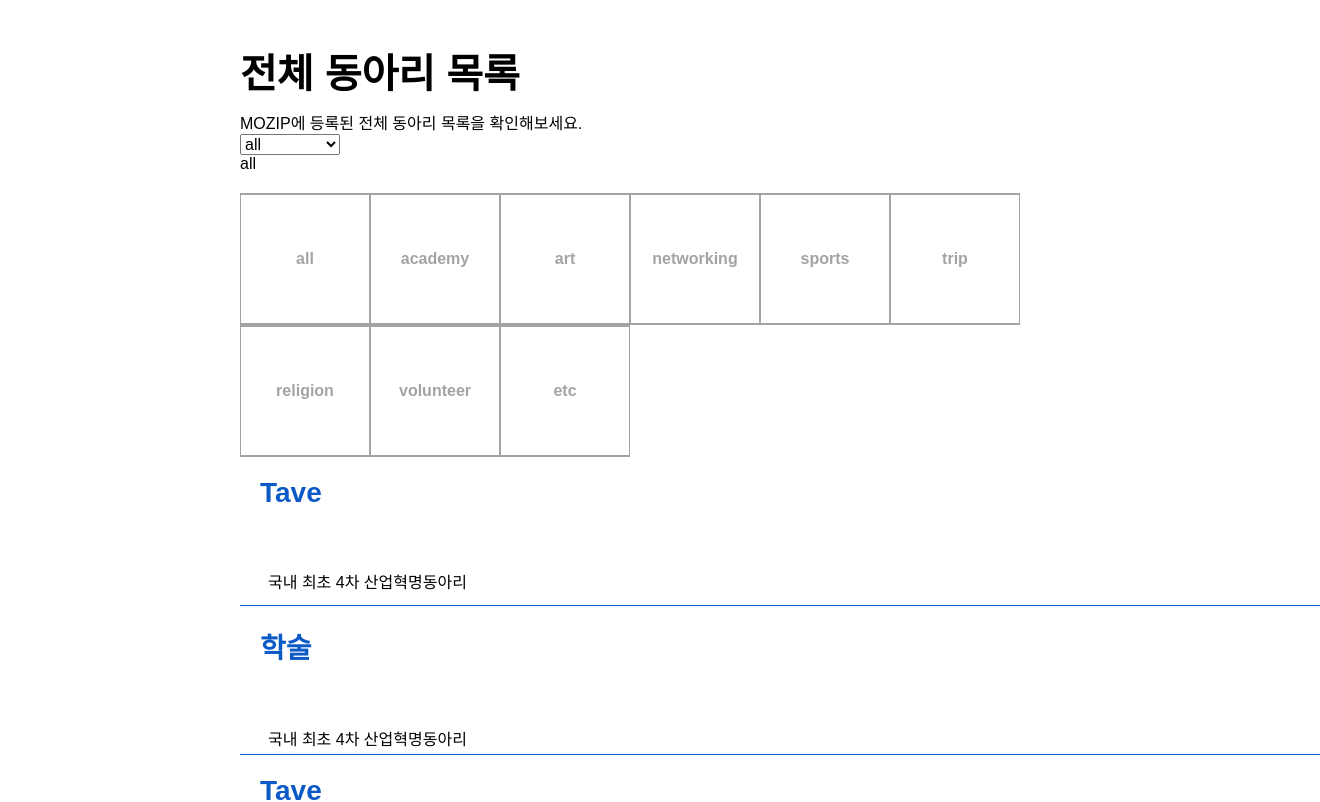
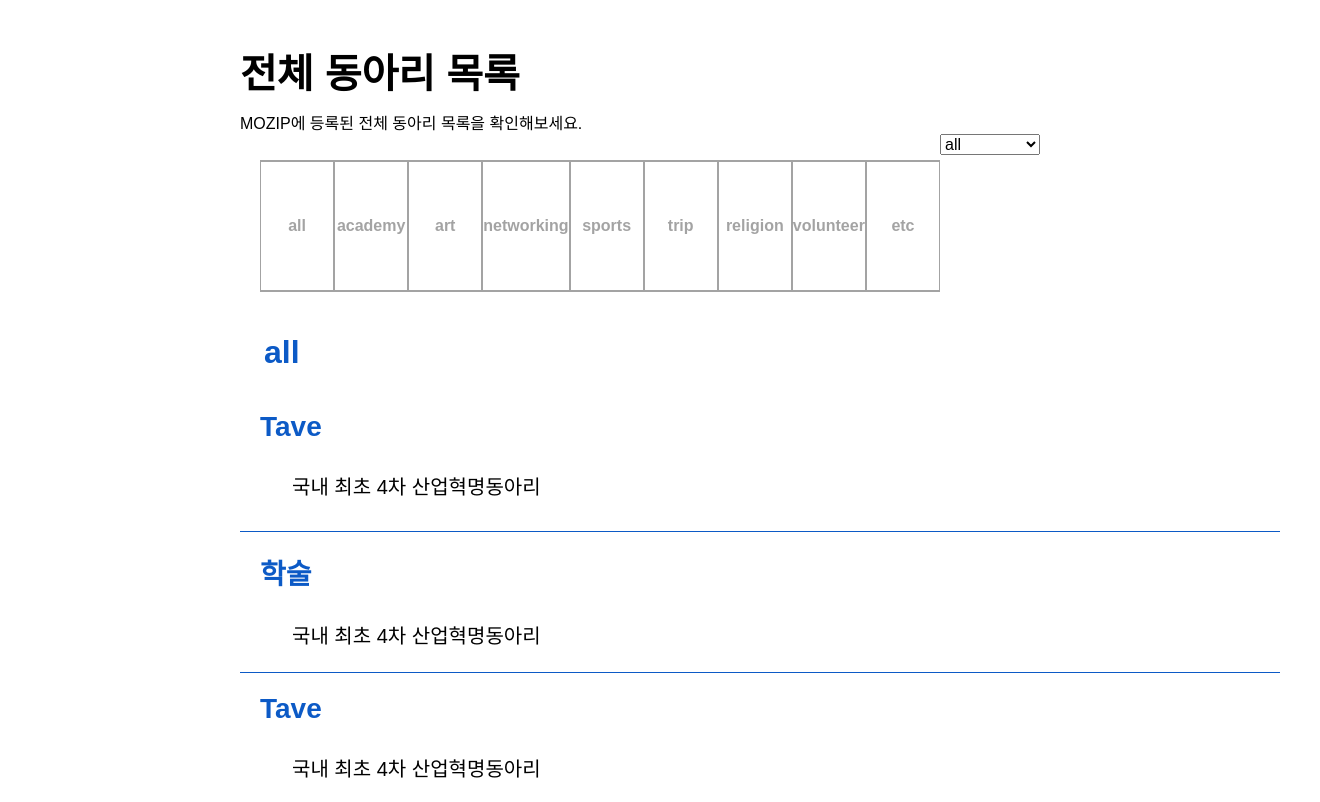
Before and after one commit to Kim-Hyunjo/MoZIP, a React (Create React App) app in the folder front/: page /list in a window 1280 px wide. Shown: the part 240-1042 px from the top of the page, 1320 px wide, since content can reach past the window. Built offline with nearby package versions, Linux system fonts and the light colour scheme.

Commit message:
feat: additional css changes

```diff
--- a/front/src/App.css
+++ b/front/src/App.css
@@ -15,15 +15,24 @@ header {
   background-color: #b2cff7;
   position: fixed;
 }
-
+#list-name {
+  float: right;
+}
+.category_name {
+  font-size: 32px;
+  margin-left: 24px;
+  margin-top: 24px;
+  font-weight: 600;
+  color: #0c5ac6;
+}
 #horizontal_list {
   padding: 20px 0px;
-  margin-left: auto;
-  margin-right: auto;
   height: 128px;
+  margin: 8px 20px auto;
+  text-align: center;
+  display:inline-block;
 }
-
-#horizontal_list li {
+#horizontal_list  li {
   width: 128px;
   height: 128px;
   float: left;
@@ -32,9 +41,8 @@ header {
 }
 
 .club_list {
-  width: 1080px;
-  margin-left: auto;
-  margin-right: auto;
+  width: 100%;
+  margin: 20px auto;
 }
 
 #horizontal_club_list li {
@@ -43,7 +51,9 @@ header {
   border: solid;
   border-width: 0px 0px 1px 0px;
   border-color: #0c5ac6;
-  height: 108px;
+  height: 100px;
+  width: 1000px;
+  margin: 0 auto;
 }
 
 #horizontal_club_list li h3 {
@@ -51,7 +61,8 @@ header {
   font-size: 28px;
 }
 #horizontal_club_list li p {
-  padding: 8px;
+  margin: -24px 32px;
+  font-size: 20px;
 }
 
 .body {
--- a/front/src/pages/circle/Circle.tsx
+++ b/front/src/pages/circle/Circle.tsx
@@ -1,5 +1,6 @@
 import React from 'react';
 import { RouteComponentProps, Link } from 'react-router-dom';
+
 
 const Circle = (
   props: RouteComponentProps<{ subject: string; circle_id: string }>,
@@ -13,7 +14,7 @@ const Circle = (
         <div className="hashtag">#학술</div>
         <div className="detailButton">
           <Link to={`${props.match.url}/detail`}>
-            <button id="button4">모집 상세</button>
+            <button id="button8">모집 상세</button>
           </Link>
         </div>
       </div>
--- a/front/src/pages/list/List.tsx
+++ b/front/src/pages/list/List.tsx
@@ -140,8 +140,7 @@ const List = (props: RouteComponentProps<{}>) => {
           </select>
         </label>
       </div>
-      <div>
-        <div>{subject}</div>
+      <div >
         <ul id="horizontal_list">
           {test.map((item) => {
             return (
@@ -158,6 +157,7 @@ const List = (props: RouteComponentProps<{}>) => {
             );
           })}
         </ul>
+        <div className="category_name">{subject}</div>
       </div>
 
       {/* <h1>{props.match.params.subject}</h1> */}
--- a/front/src/pages/list/tab.css
+++ b/front/src/pages/list/tab.css
@@ -1,4 +1,7 @@
-ul #horizontal_list{
+
+#horizontal_list{
+    display: flex;
+    align-items: center;
     justify-content: center;
 }
 
--- a/front/src/pages/mypage/button.css
+++ b/front/src/pages/mypage/button.css
@@ -53,6 +53,20 @@
   background-color: #9fb0c7;
   box-shadow: 2px 2px 5px #d6d6d6;
   color: white;
+}
+
+#button8 {
+  background: #0c5ac6;
+  border: none;
+  border-radius: 12px;
+  font-size: 16px;
+  display: block;
+  margin: 20px auto;
+  padding: 8px;
+  width: 120px;
+  color: #fff;
+  box-shadow: 0px 3px 6px rgba(0, 0, 0, 0.36);
+  font-weight: 500;
 }
 
 #button10 {
--- /dev/null
+++ b/front/src/pages/mypage/layout.css
@@ -0,0 +1,5 @@
+.flexthem{
+    display: flex;
+
+
+}
--- a/front/src/pages/mypage/myPageIntroduction.tsx
+++ b/front/src/pages/mypage/myPageIntroduction.tsx
@@ -12,6 +12,8 @@ import RadioGroup from '@material-ui/core/RadioGroup';
 import FormControlLabel from '@material-ui/core/FormControlLabel';
 import FormControl from '@material-ui/core/FormControl';
 import FormLabel from '@material-ui/core/FormLabel';
+import './layout.css';
+import './button.css';
 
 const myPageIntroduction = () => {
   const questionList = [
@@ -66,7 +68,8 @@ const myPageIntroduction = () => {
     <div>
       <div>자기소개함</div>
       <div>자기소개서 질문과 답변을 미리 준비해보세요.</div>
-      <button onClick={handleClickOpen}>직접 추가</button>
+      <div className="flexthem">
+        <button className="button_medium3 " onClick={handleClickOpen}>직접 추가</button>
         <div>
           <label>
             <select
@@ -80,6 +83,7 @@ const myPageIntroduction = () => {
               <option>인기순</option>
             </select>
           </label>
+        </div>
       </div>
       <div>
         <div>
```
Lines whose indentation alone changed are shown as unchanged.
